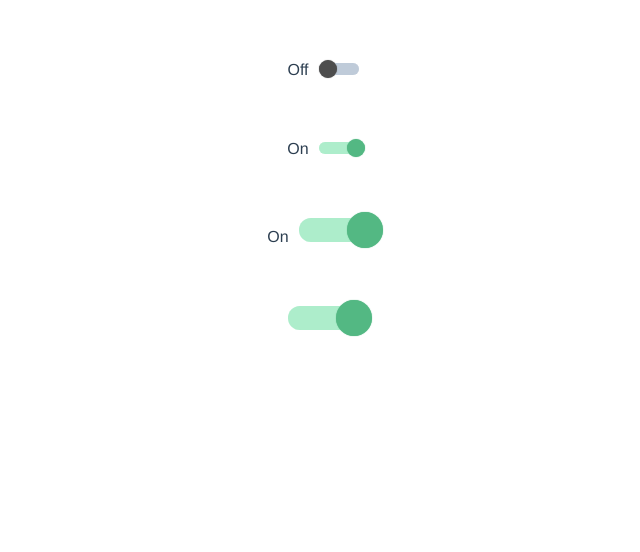
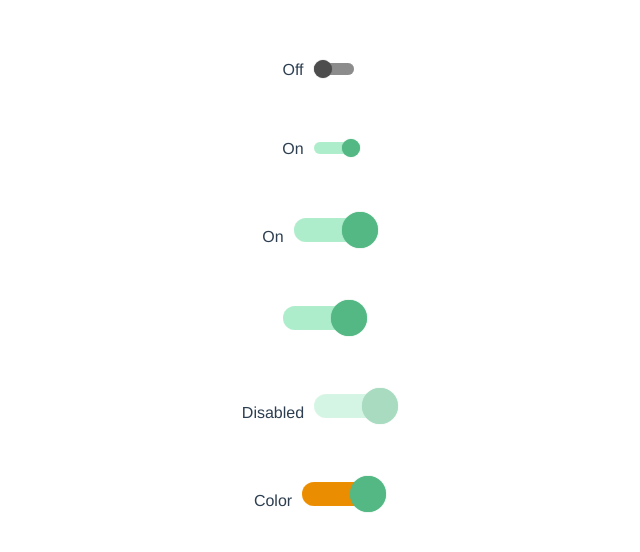
Before and after one commit to Matej-ch/toggle-input, a Vue app: page / in a window 1280 px wide. Shown: the top 552 px of the page, without its empty margins (317-957 px from the left). Built offline with nearby package versions, Linux system fonts and the light colour scheme; the HTML template or start-up script is replaced by a standard one.

Commit message:
closes #2 , closes #3

```diff
--- a/src/App.vue
+++ b/src/App.vue
@@ -32,6 +32,26 @@
           :default-state="1"
           size="lg"
           :form-inputs="{modelid:'25',isEditable:1}" url='/path/to/update'/>
+
+      <div style="width: 100%;padding: 30px"></div>
+
+      <toggle-input
+          label-enable-text='Disabled'
+          label-disable-text='Disabled'
+          :default-state="1"
+          :disabled="true"
+          size="lg"
+          :form-inputs="{modelid:'25',isEditable:1}" url='/path/to/update'/>
+
+      <div style="width: 100%;padding: 30px"></div>
+      <toggle-input
+          label-enable-text='Color'
+          label-disable-text='Color'
+          :default-state="1"
+          size="lg"
+          disabled-bg-class="bg-red"
+          enabled-bg-class="bg-orange"
+          :form-inputs="{modelid:'25',isEditable:1}" url='/path/to/update'/>
   </div>
 </template>
 
@@ -55,4 +75,12 @@ export default {
   color: #2c3e50;
   margin-top: 60px;
 }
+.bg-red {
+    background-color: #850000;
+    box-shadow: inset 0 0 1px #ad0000;
+}
+.bg-orange {
+    background-color: #eb8d00;
+    box-shadow: inset 0 0 1px #ffa114;
+}
 </style>
--- a/src/components/ToggleInput.vue
+++ b/src/components/ToggleInput.vue
@@ -1,10 +1,13 @@
 <template>
-    <label class="toggle__button" :class="{'active': isActive, 'sm': size==='sm','lg': size==='lg' }">
+    <label class="toggle__button"
+           :class="{'active': isActive, 'sm': size==='sm','lg': size==='lg','pointer-events-none': disabled }">
         <span v-if="isActive && labelShow" class="toggle__label">{{ enableText }}</span>
         <span v-if="!isActive && labelShow" class="toggle__label">{{ disabledText }}</span>
 
         <input type="checkbox" v-model="checkedValue" :disabled="disabled">
-        <span class="toggle__switch" :class="{'sm': size === 'sm','lg': size==='lg'}"></span>
+        <span class="toggle__switch"
+              :class="{'sm': size === 'sm','lg': size==='lg', [disabledBgClass]: !isActive, [enabledBgClass]: isActive }"
+              :style="disabled ? 'opacity:0.5' : ''"></span>
     </label>
 </template>
 
@@ -20,6 +23,8 @@ export default {
         url: String,
         size: {type:String, default: 'sm'},
         formInputs: Object,
+        disabledBgClass: {type: String, default: 'bg-off'},
+        enabledBgClass: {type: String, default: 'bg-on'}
     },
     data() {
         return {
@@ -63,6 +68,20 @@ export default {
 
 <style scoped lang="scss">
 
+.bg-on {
+    background: #adedcb;
+    box-shadow: inset 0 0 1px #bcf0d4;
+}
+
+.bg-off {
+    background: #8c8c8c;
+    box-shadow: inset 0 0 1px #949494;
+}
+
+.pointer-events-none {
+    pointer-events: none;
+}
+
 label {
     &.lg {
         margin-bottom: 10px;
@@ -76,8 +95,7 @@ label {
 
 .active {
     .toggle__switch {
-        background: #adedcb;
-        box-shadow: inset 0 0 1px #adedcb;
+
 
         &::after, &::before {
             transform:translateX(40px - 18px);
@@ -114,10 +132,9 @@ label {
 
     &__switch {
         display:inline-block;
-        background: #BFCBD9;
-        box-shadow: inset 0 0 1px #BFCBD9;
         position:relative;
         margin-left: 10px;
+        margin-right: 10px;
         transition: all .25s;
 
         &.sm {
```
